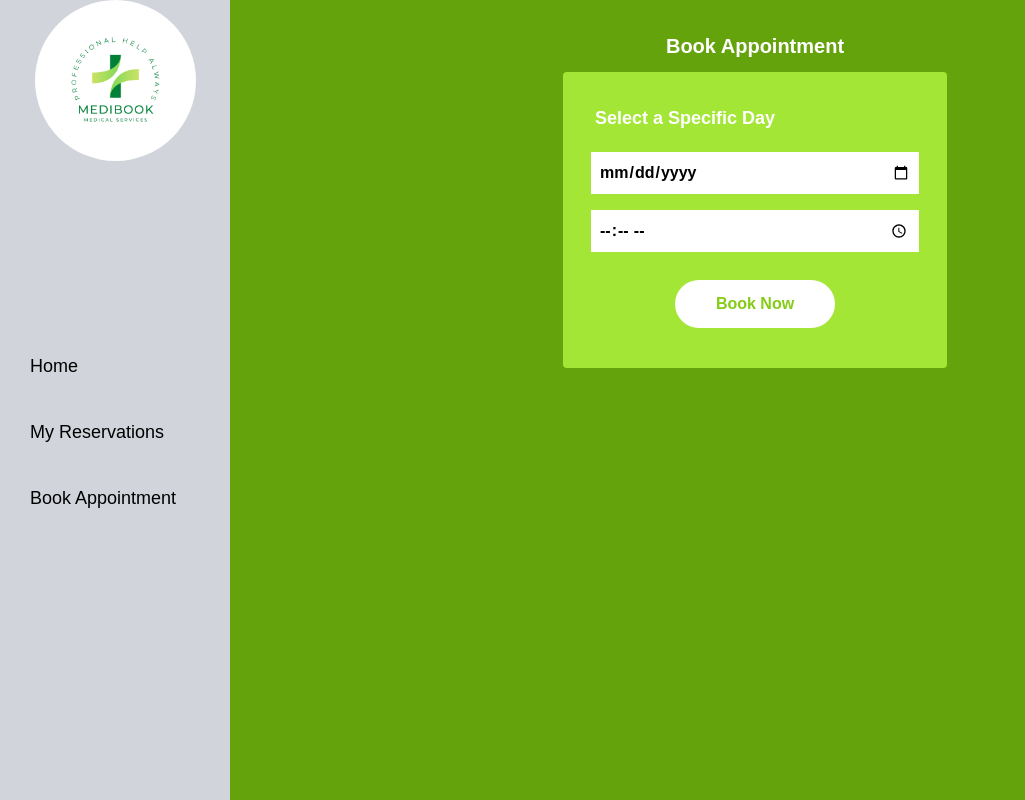
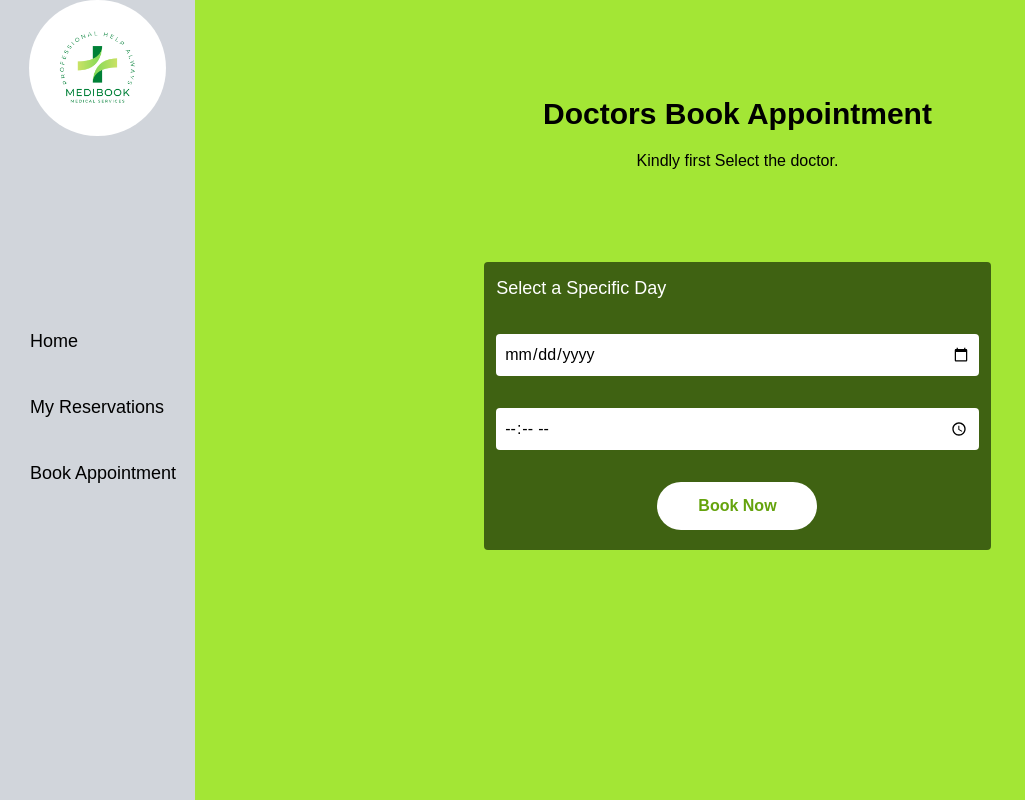
Before and after one commit to deyemiobaa/medibook-ui, a React (Create React App) app: page /BookAppointment in a window 1280 px wide. Shown: the whole page, without its empty margins (0-1025 px from the left). Built offline with nearby package versions, Linux system fonts and the light colour scheme.

Commit message:
Add more styling and clean code

```diff
--- a/src/components/BookAppointment/BookAppointment.js
+++ b/src/components/BookAppointment/BookAppointment.js
@@ -3,19 +3,37 @@ import Navigation from '../Navigation/Navigation';
 
 const BookAppointment = () => (
   <>
-    <div className=" flex bg-lime-600 h-screen">
+    <div className=" flex">
       <Navigation />
-      <div className="font-bold mx-auto mt-5">
-        <h1 className="text-xl text-white flex justify-center p-3">Book Appointment</h1>
-        <div className="bg-lime-400 w-96 rounded items-center p-5">
-          <h1 className="text-lg text-white p-3">Select a Specific Day</h1>
-          <form className="flex flex-col justify-center">
-            <input type="date" className="p-2 m-2" />
-            <input type="time" className="p-2 m-2" />
-            <button type="submit" className="p-3 my-5 w-[160px] mx-auto rounded-full bg-white text-lime-500 hover:bg-lime-700 hover:text-white">Book Now</button>
-          </form>
+      <section className="bg-lime-400 w-full h-screen body-font">
+        <div className="container px-5 py-24 mx-auto">
+          <div className="text-center mb-20">
+            <h1 className="sm:text-3xl text-2xl text-center title-font text-black mb-4 font-bold">
+              Doctors Book Appointment
+            </h1>
+            <p className="text-base leading-relaxed xl:w-2/4 lg:w-3/4 mx-auto">
+              Kindly first Select the doctor.
+            </p>
+          </div>
+          <div className="lg:w-1/2 sm:mx-auto sm:mb-2">
+            <div className="p-2">
+              <form className="flex flex-col justify-center  bg-lime-800 rounded">
+                <h1 className="text-lg font-medium text-white p-3">
+                  Select a Specific Day
+                </h1>
+                <input type="date" className="p-2 my-5 mx-3 rounded" />
+                <input type="time" className="p-2 m-3 rounded" />
+                <button
+                  type="submit"
+                  className="p-3 my-5 w-[160px] mx-auto rounded-full bg-white font-bold text-lime-600 hover:bg-lime-500 hover:text-white"
+                >
+                  Book Now
+                </button>
+              </form>
+            </div>
+          </div>
         </div>
-      </div>
+      </section>
     </div>
   </>
 );
--- a/src/components/DoctorDetails/DoctorDetails.js
+++ b/src/components/DoctorDetails/DoctorDetails.js
@@ -10,7 +10,7 @@ const DoctorDetails = () => (
   <div className="flex">
     <Navigation />
     <section className="body-font w-full h-screen">
-      <h1 className="flex justify-center title-font sm:text-4xl text-3xl font-bold text-gray-900 mt-5">
+      <h1 className="flex justify-center title-font sm:text-4xl text-3xl font-bold text-gray-900 mt-5 underline decoration-lime-400">
         Doctor Profile
       </h1>
       <div className="container mx-auto flex px-5 py-24 md:flex-row flex-col">
@@ -43,23 +43,7 @@ const DoctorDetails = () => (
             <div className="xl:col-start-1 xl:col-end-5 bg-gray-300 font-bold p-3">Country:</div>
             <div className=" bg-gray-300 p-3">Pakistan</div>
           </div>
-          {/* <div>
-            <ul>
-              <li className="flex justify-between bg-gray-300 p-3 rounded">
-                <p className="font-bold ">City:</p>
-                <p>Lahore</p>
-              </li>
-              <li className="flex justify-between p-3">
-                <p className="font-bold">State:</p>
-                <p>Punjab</p>
-              </li>
-              <li className="flex justify-between bg-gray-300 p-3 rounded">
-                <p className="font-bold">Address:</p>
-                <p className="pl-10">Pakistan</p>
-              </li>
-            </ul>
-          </div> */}
-          <img src={barImg} alt="circle-bar" className="w-25 h-56 p-5" />
+          <img src={barImg} alt="circle-bar" className="w-25 h-56 p-5 rounded-full" />
         </div>
       </div>
     </section>
```
